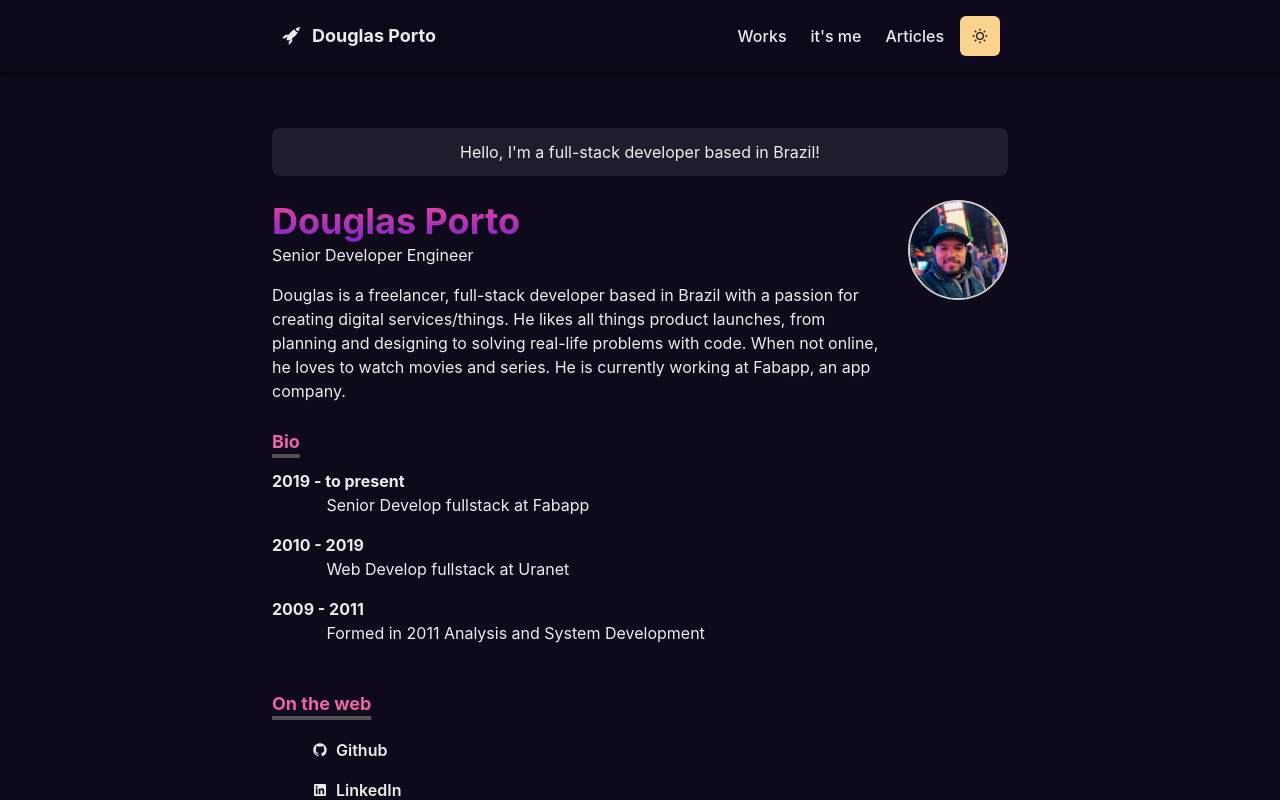
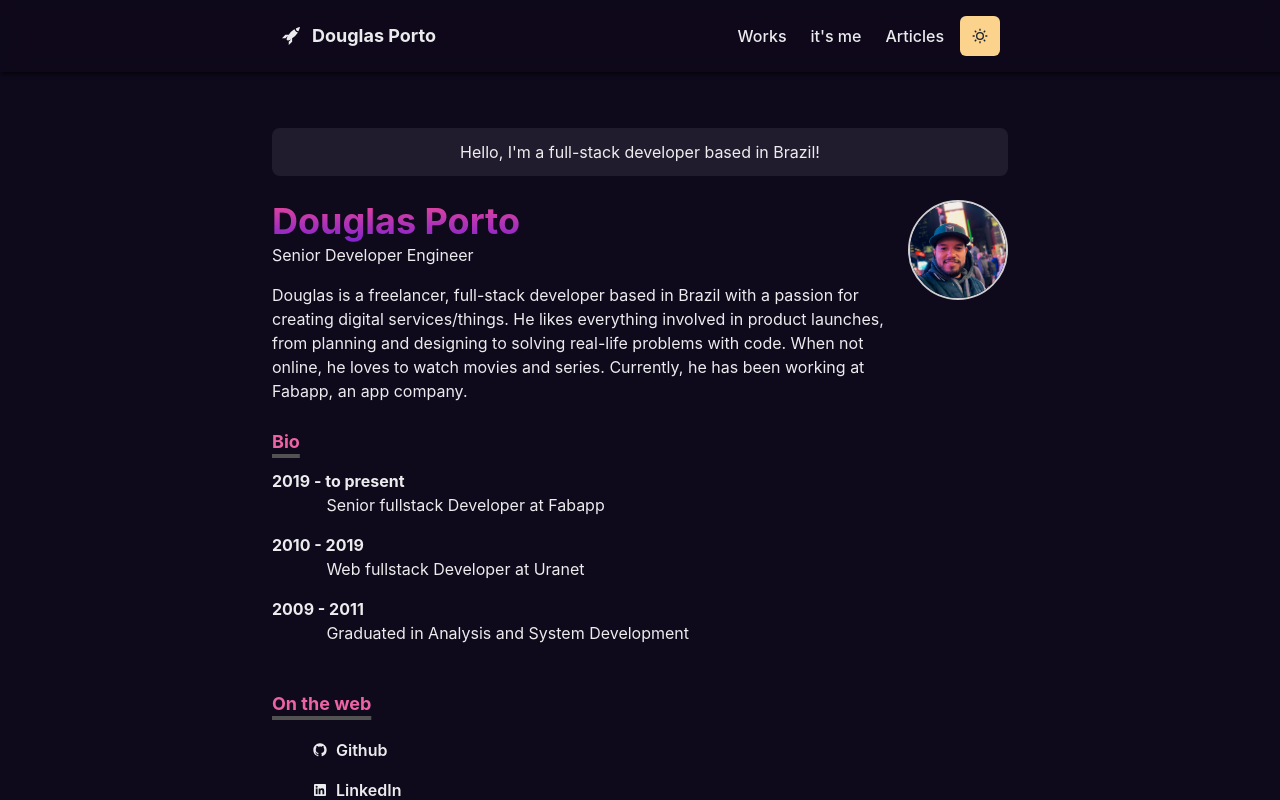
Before and after one commit to douglasporto/douglasporto-blog, a Next.js app: page / in a window 1280 px wide. Shown: the top 800 px of the page. Built offline with nearby package versions, Linux system fonts and the light colour scheme.

Commit message:
:bug: Fix: bugs abount english grammar

```diff
--- a/_works/uml.md
+++ b/_works/uml.md
@@ -12,10 +12,10 @@ published: true
  This project's for a laboratory of the covid test that has 3 different platforms. For admin, patient, and account customers.
 
 Through the PWA, the patient with his smartphone fills in the form with his data. So through video conference, the patient makes a call to a doctor.
-The doctor on the admin platform makes the call with the patient. He can let or not that the test continues.
+The doctor on the admin platform makes the call with the patient. He can allow or disallow that the test continues.
 On the account customers platform, the account customers can follow all steps his tests make.
 
-On both platform admin and platform account customers, has many possibilities to change test status and follow the process flow.
+On both platform admin and platforms account customers, has many possibilities to change test status and follow the process flow.
 
 
  # Technologies
--- a/src/components/Author/Author.tsx
+++ b/src/components/Author/Author.tsx
@@ -47,10 +47,11 @@ const Author = () => {
           <Box pt={4} pb={4}>
             <Text as="span" fontSize="md">
               Douglas is a freelancer, full-stack developer based in Brazil with
-              a passion for creating digital services/things. He likes all
-              things product launches, from planning and designing to solving
-              real-life problems with code. When not online, he loves to watch
-              movies and series. He is currently working at{' '}
+              a passion for creating digital services/things. He likes
+              everything involved in product launches, from planning and
+              designing to solving real-life problems with code. When not
+              online, he loves to watch movies and series. Currently, he has
+              been working at{' '}
               <a
                 href="https://fabricadeaplicativos.com.br/"
                 target="_blank"
@@ -89,16 +90,18 @@ const Author = () => {
         <Stack spacing={4}>
           <Box>
             <BioYear>2019 - to present</BioYear>
-            <BioDescription>Senior Develop fullstack at Fabapp</BioDescription>
+            <BioDescription>
+              Senior fullstack Developer at Fabapp
+            </BioDescription>
           </Box>
           <Box>
             <BioYear>2010 - 2019</BioYear>
-            <BioDescription>Web Develop fullstack at Uranet</BioDescription>
+            <BioDescription>Web fullstack Developer at Uranet</BioDescription>
           </Box>
           <Box>
             <BioYear>2009 - 2011</BioYear>
             <BioDescription>
-              Formed in 2011 Analysis and System Development
+              Graduated in Analysis and System Development
             </BioDescription>
           </Box>
         </Stack>
```
